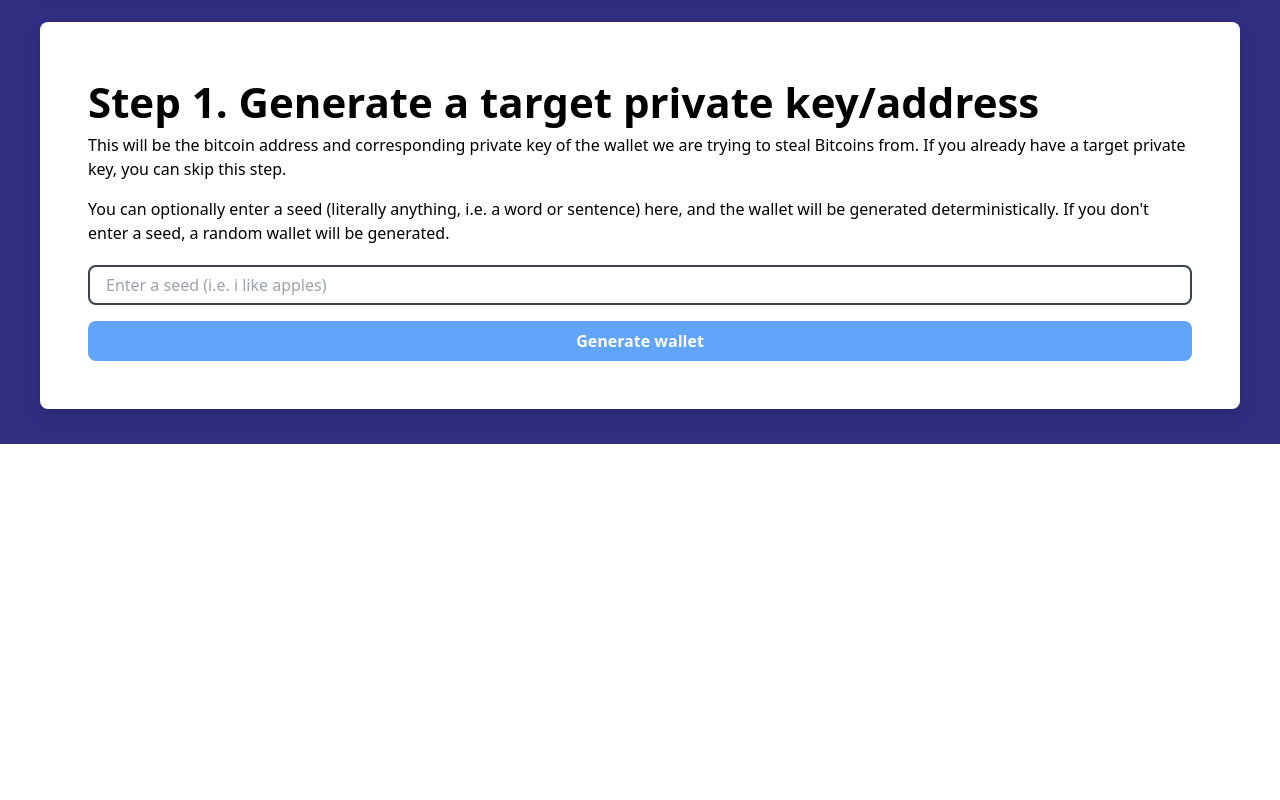
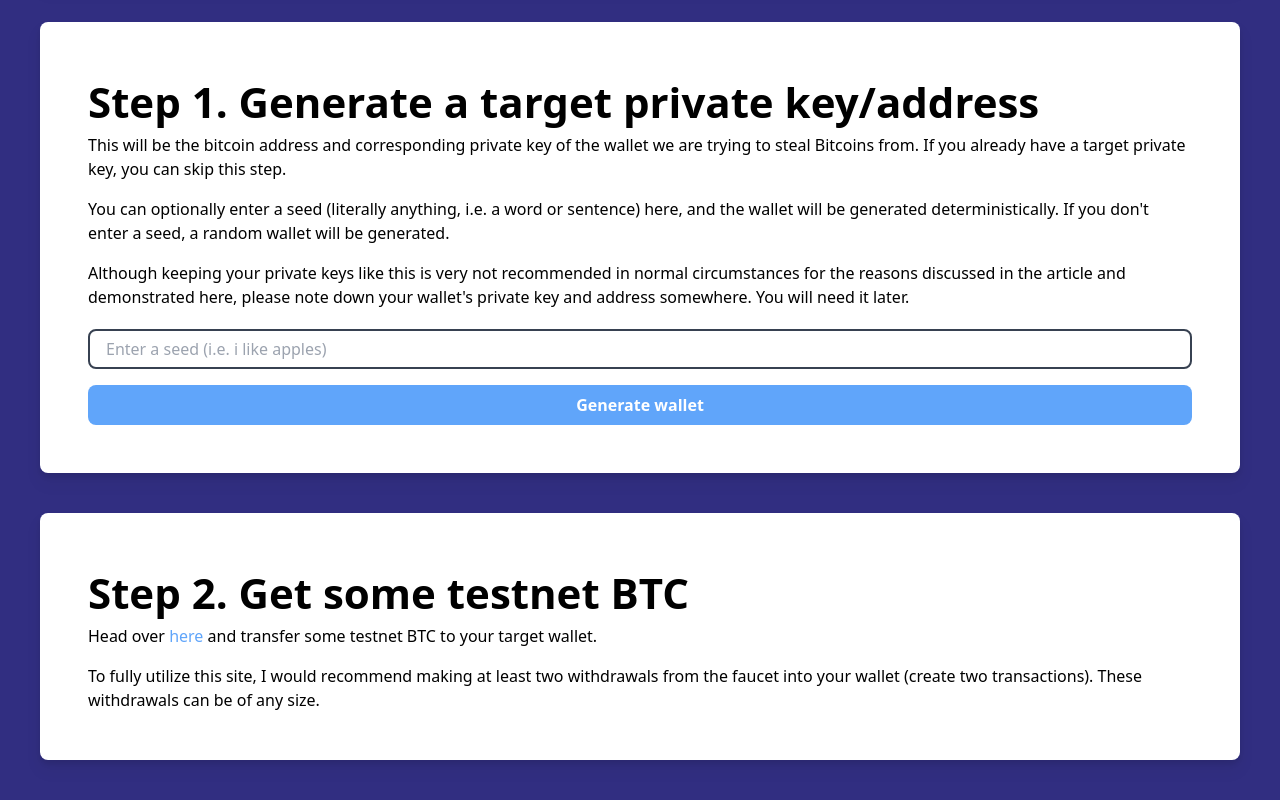
Before and after one commit to CryptoMexFund/steal_btc, a React (Create React App) app in the folder frontend/: page / in a window 1280 px wide. Shown: the part 356-1156 px from the top of the page. Before the commit the page ends 800 px from the top, so only its background shows below. Built offline with nearby package versions, Linux system fonts and the light colour scheme.

Commit message:
Added Step2

```diff
--- a/frontend/src/App.js
+++ b/frontend/src/App.js
@@ -4,8 +4,8 @@ import * as steps from "./steps";
 
 function App() {
   return (
-    <div className="flex flex-col items-center bg-indigo-900 min-w-screen min-h-screen">
-      <div className="flex flex-col items-center max-w-[1200px] space-y-10">
+    <div className="flex flex-col items-center bg-indigo-900 w-full min-h-screen overflow-x-hidden">
+      <div className="flex flex-col items-center max-w-[1200px] space-y-10 mb-10">
         <div className="flex flex-row w-full justify-between items-center bg-indigo-500 w-screen py-2 px-10 text-white">
             <h1>Bitcoin Stealr</h1>
             <a href="https://www.cryptomexfund.com" className="text-h4 hover:underline">Powered by Cryptomex</a>
@@ -14,6 +14,7 @@ function App() {
           <p>All of this is for educational purposes only, and is solely meant to provide some foundational understanding about how Bitcoin transactions actually work under the hood. We do not advocate trying to steal people's private keys or Bitcoins.</p>
         </Section>
         {steps.Step1()}
+        {steps.Step2()}
       </div>
     </div>
   );
--- /dev/null
+++ b/frontend/src/components/Links.js
@@ -0,0 +1,9 @@
+import React from 'react';
+
+export function TextHyperlink({children, href}) {
+  return (
+    <a href={href} className={"text-blue-400 hover:underline"}>
+      {children}
+    </a>
+  );
+}
--- a/frontend/src/steps/Step1.js
+++ b/frontend/src/steps/Step1.js
@@ -27,6 +27,7 @@ function Step1(){
           <div className="flex flex-col space-y-4">
             <p>This will be the bitcoin address and corresponding private key of the wallet we are trying to steal Bitcoins from. If you already have a target private key, you can skip this step.</p>
             <p>You can optionally enter a seed (literally anything, i.e. a word or sentence) here, and the wallet will be generated deterministically. If you don't enter a seed, a random wallet will be generated.</p>
+            <p>Although keeping your private keys like this is very not recommended in normal circumstances for the reasons discussed in the article and demonstrated here, please note down your wallet's private key and address somewhere. You will need it later.</p>
             <TextInputBox onChange={(e) => setSeed(e.target.value)} value={seed} placeholder="Enter a seed (i.e. i like apples)"/>
             <AsyncActionButton onClick={() => axios.get('/crypto/wallet/generate', {params: {seed: seed}})} renderResults={renderGeneratedWallet} loadingText="Generating...">Generate wallet</AsyncActionButton>
           </div>
--- /dev/null
+++ b/frontend/src/steps/Step2.js
@@ -0,0 +1,16 @@
+import React from 'react';
+import Section from "../components/Section";
+import {TextHyperlink} from "../components/Links";
+
+function Step2(){
+    return (
+        <Section title="Step 2. Get some testnet BTC">
+            <div className="flex flex-col space-y-4">
+                <p>Head over <TextHyperlink href="https://bitcoinfaucet.uo1.net/">here</TextHyperlink> and transfer some testnet BTC to your target wallet.</p>
+                <p>To fully utilize this site, I would recommend making at least two withdrawals from the faucet into your wallet (create two transactions). These withdrawals can be of any size.</p>
+            </div>
+        </Section>
+    )
+}
+
+export default Step2;
--- a/frontend/src/steps/index.js
+++ b/frontend/src/steps/index.js
@@ -1 +1,2 @@
 export { default as Step1 } from "./Step1"
+export { default as Step2 } from "./Step2"
```
